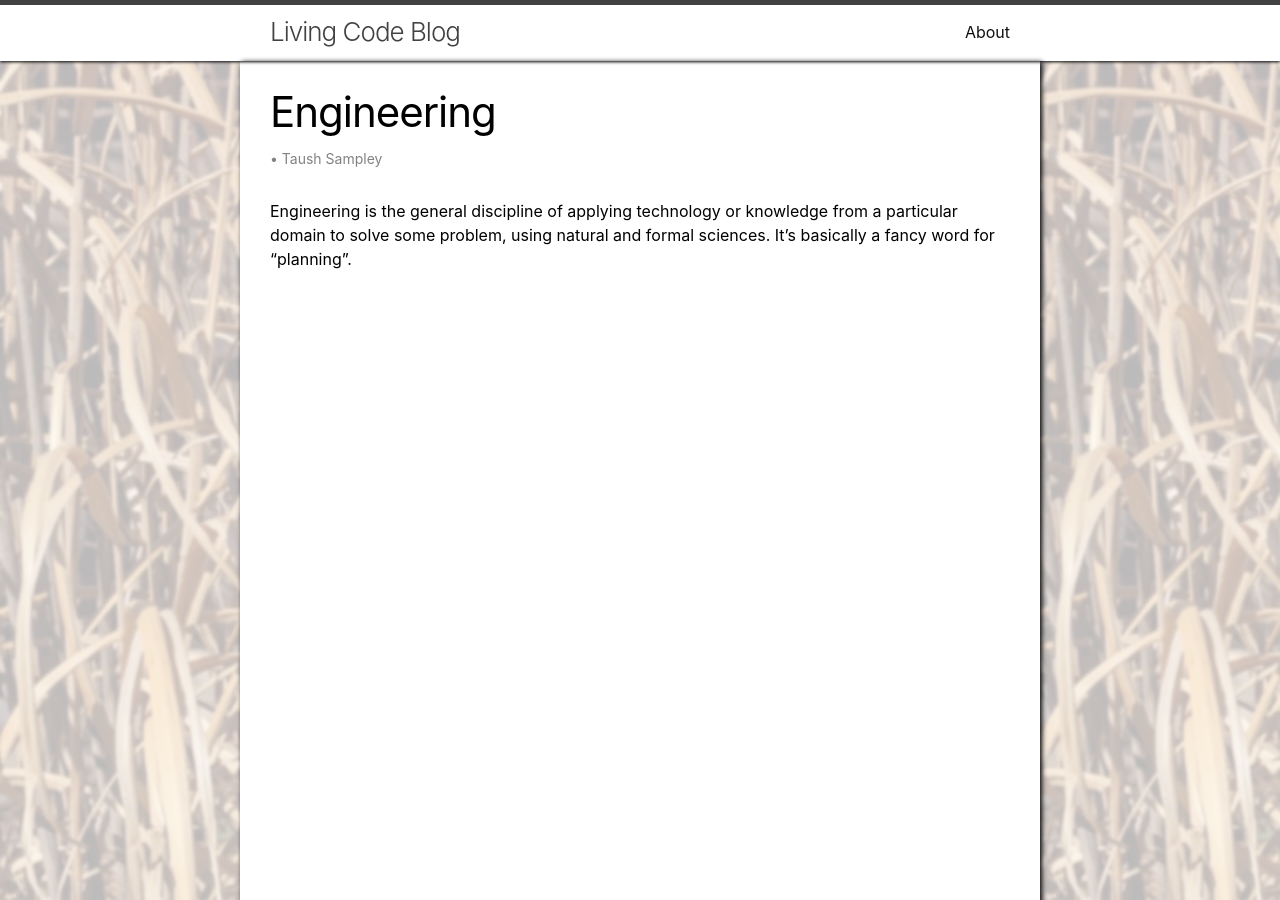
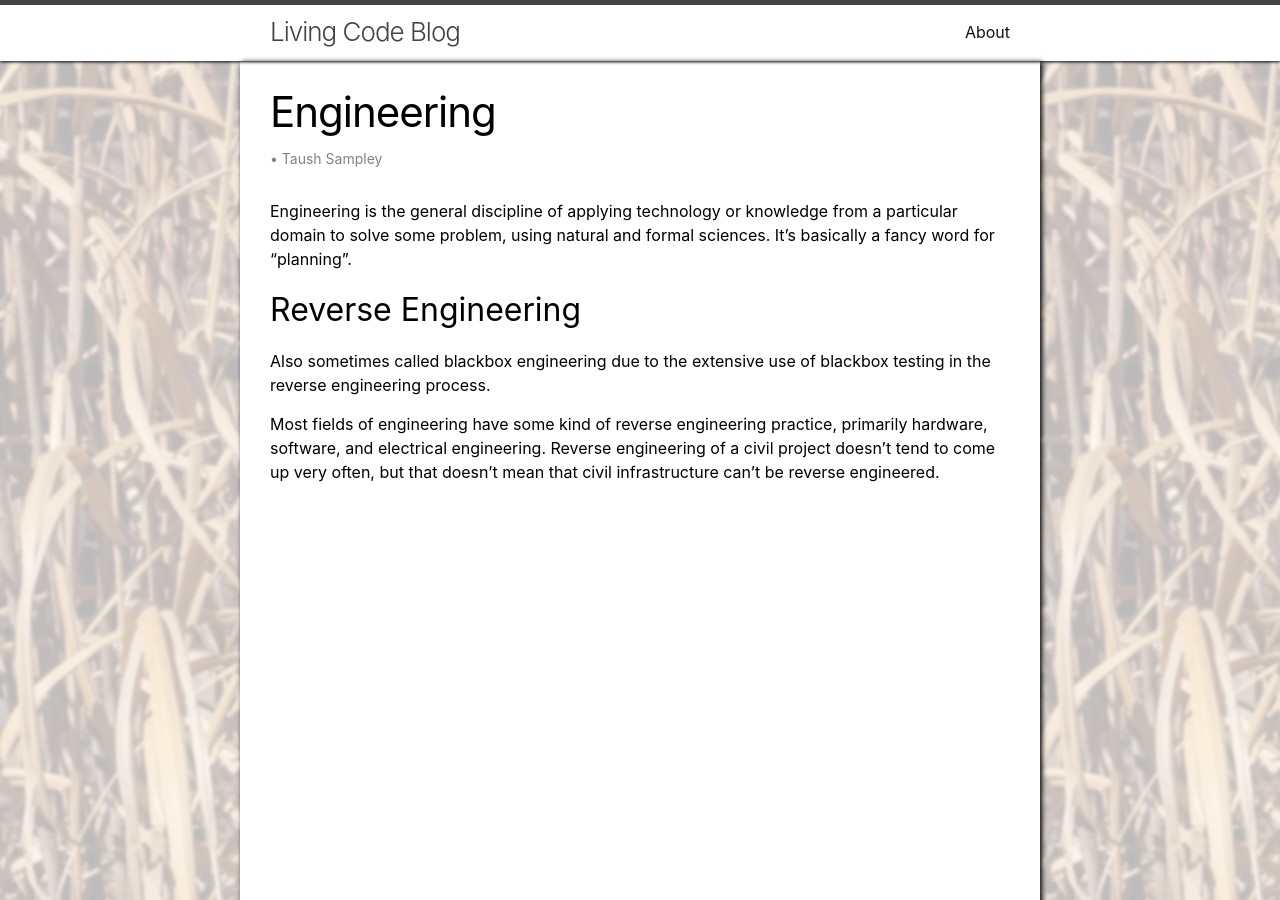
Before and after one commit to TSampley/TSampley.github.io, a Jekyll site: the page built from science/engineering/index.md, in a window 1280 px wide and 900 px high. Built offline with Jekyll 4.4.1, drawn with Linux system fonts in a browser that asks for light colours.

```diff
--- a/science/engineering/index.md
+++ b/science/engineering/index.md
@@ -7,3 +7,9 @@
 
 Engineering is the general discipline of applying technology or knowledge from a particular domain to solve some problem, using natural and formal sciences.
 It's basically a fancy word for "planning".
+
+## Reverse Engineering
+
+Also sometimes called blackbox engineering due to the extensive use of blackbox testing in the reverse engineering process.
+
+Most fields of engineering have some kind of reverse engineering practice, primarily hardware, software, and electrical engineering. Reverse engineering of a civil project doesn't tend to come up very often, but that doesn't mean that civil infrastructure can't be reverse engineered.
```
Also changed, not shown: science/engineering/software/index.md (+42 -2 lines).
